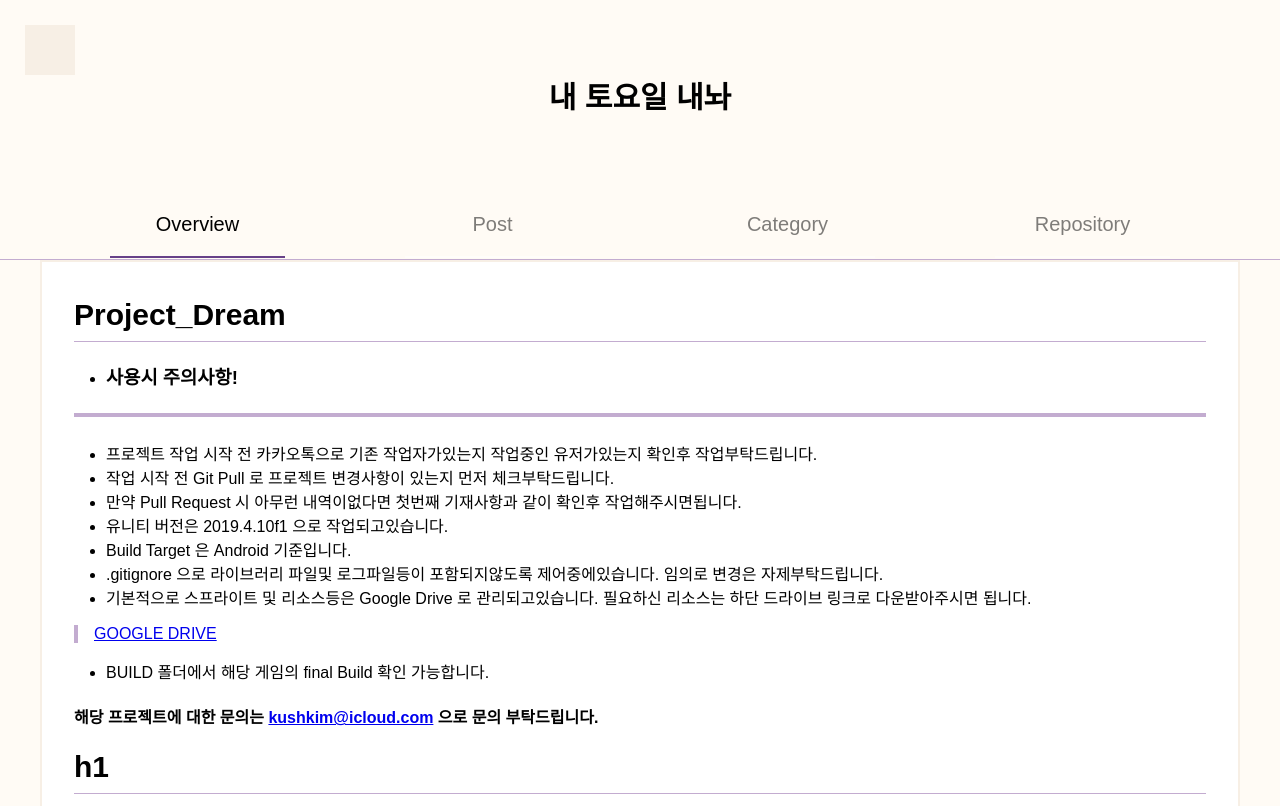
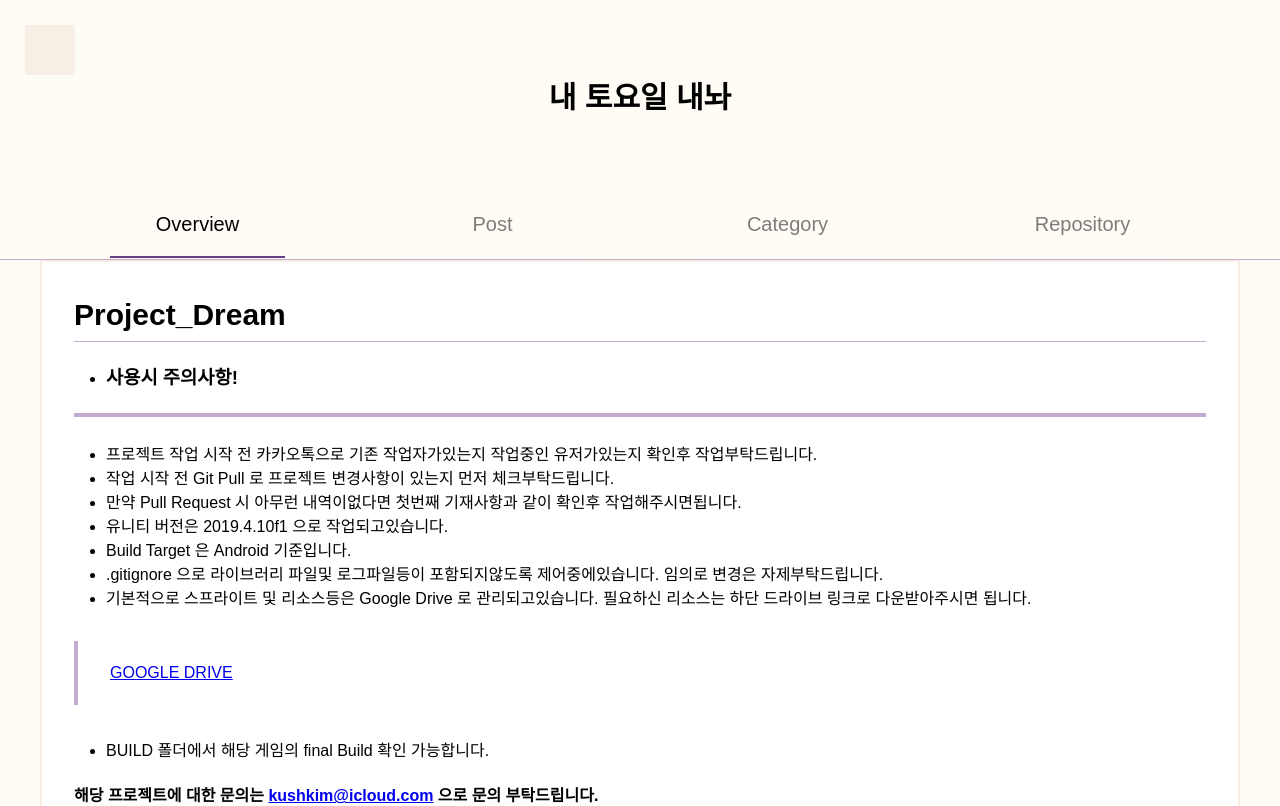
Before and after one commit to Hyangyoun/StudyCode_front, a React (Create React App) app: page /blog in a window 1280 px wide. Shown: the top 806 px of the page. Built offline with nearby package versions, Linux system fonts and the light colour scheme.

Commit message:
Overview 뷰어 완
overview 조건부 렌더링 까지 구현 완

```diff
--- a/src/Blog/OverView.jsx
+++ b/src/Blog/OverView.jsx
@@ -6,8 +6,11 @@ import { Prism as SyntaxHighlighter } from "react-syntax-highlighter";
 import { oneLight } from "react-syntax-highlighter/dist/esm/styles/prism";
 
 function OverView(props) {
+    const {overView} = props
 
     return (
+        <>
+            {   overView != null ?
                 <MarkDownSection>
                     <Markdown
                     rehypePlugins={[remarkGfm]}
@@ -32,58 +35,19 @@ function OverView(props) {
                         }
                     }}
                     >
-                {text}
+                        {overView}
                     </Markdown>
                 </MarkDownSection>
+                :
+                <NoOverview>
+                    <span>등록되어있는 소개글이 없습니다.</span>
+                    <div>소개글 작성하기</div>
+                </NoOverview>
+            }
+        </>
     )
 }
 
-const text = `
-# Project_Dream
-
-* ### 사용시 주의사항!
-___
-
-- 프로젝트 작업 시작 전 카카오톡으로 기존 작업자가있는지 작업중인 유저가있는지 확인후 작업부탁드립니다.
-- 작업 시작 전 Git Pull 로 프로젝트 변경사항이 있는지 먼저 체크부탁드립니다.
-- 만약 Pull Request 시 아무런 내역이없다면 첫번째 기재사항과 같이 확인후 작업해주시면됩니다.
-- 유니티 버전은 2019.4.10f1 으로 작업되고있습니다.
-- Build Target 은 Android 기준입니다.
--  .gitignore 으로 라이브러리 파일및 로그파일등이 포함되지않도록 제어중에있습니다. 임의로 변경은 자제부탁드립니다.
-- 기본적으로 스프라이트 및 리소스등은 Google Drive 로 관리되고있습니다. 필요하신 리소스는 하단 드라이브 링크로 다운받아주시면 됩니다.
-> [GOOGLE DRIVE](https://drive.google.com/drive/folders/1B-5K9Upxt3rQpv7zDax7kTPPVHSNPkYZ?usp=sharing)
-
-* BUILD 폴더에서 해당 게임의 final Build 확인 가능합니다.
-#### **해당 프로젝트에 대한 문의는 kushkim@icloud.com 으로 문의 부탁드립니다.**
-
-# h1
-## h2
-### h3
-#### h4
-##### h5
-###### h6
-
-![이미지](https://img.danawa.com/prod_img/500000/104/574/img/3574104_1.jpg?_v=20230811151418)
-
-> 위키백과?
->> 중대장 드립 검색
->>> "오늘 중대장은 너희에게 실망했다"
-
-\`\`\`python
-py_vector = one_hot_encoding("파이",word2index)
-py_vector.dot(torch_vector)
->>> 0.0
-\`\`\`
-
-\`\`\`java
-int a = 1;
-String b = "";
-\`\`\`
-
-\`asdf\`
-asdfasdf
-asdfasdf
-`
 const MarkDownSection = styled.div`
     width: 1200px; height: auto;
     padding: 16px 32px 32px;
@@ -111,6 +75,8 @@ const MarkDownSection = styled.div`
             margin: 0 0 16px;
         }
 
+        li {}
+
         hr {
             border: 2px solid var(--second);
             margin: 24px 0;
@@ -119,7 +85,14 @@ const MarkDownSection = styled.div`
         blockquote {
             padding: 0 1em;
             border-left: 0.25em solid var(--second);
-            margin: 0 0 16px;
+            padding: 1rem 1rem 1rem 2rem;
+            margin: 2rem 0;
+            :last-child {
+                margin-bottom: 0;
+            }
+            :first-child {
+                margin-top: 0;
+            }
         }
 
         p > code {
@@ -131,6 +104,40 @@ const MarkDownSection = styled.div`
         pre > div {
             border: 1px solid var(--second);
         }
+
+        p {
+            margin-top: 0;
+            line-height: 200%;
+        }
+    }
+`
+
+const NoOverview = styled.div`
+    margin: auto;
+    display: flex;
+    flex-direction: column;
+    align-items: center;
+    justify-content: center;
+    width: 1200px;
+    height: 500px;
+    font-size: 20px;
+    color: var(--primary);
+
+    & > div{
+        width: 150px; height: 40px;
+        margin-top: 40px;
+        display: flex;
+        align-items: center;
+        justify-content: center;
+        border: 1px solid var(--second);
+        border-radius: 5px;
+        font-size: 15px;
+        cursor: pointer;
+
+        &:hover {
+            background-color: var(--second);
+            color: white;
+        }
     }
 `
 
--- a/src/Page/BlogPage.jsx
+++ b/src/Page/BlogPage.jsx
@@ -27,10 +27,57 @@ function BlogPage(props){
                     <BlogSkin2 menuIndex={menuIndex} changeMenuIndex={ChangeMenuIndex} />
                     : null
             }
-            <OverView />
+            <OverView overView={overView}/>
         </>
     )
 }
+
+const overView = `
+# Project_Dream
+
+* ### 사용시 주의사항!
+___
+
+- 프로젝트 작업 시작 전 카카오톡으로 기존 작업자가있는지 작업중인 유저가있는지 확인후 작업부탁드립니다.
+- 작업 시작 전 Git Pull 로 프로젝트 변경사항이 있는지 먼저 체크부탁드립니다.
+- 만약 Pull Request 시 아무런 내역이없다면 첫번째 기재사항과 같이 확인후 작업해주시면됩니다.
+- 유니티 버전은 2019.4.10f1 으로 작업되고있습니다.
+- Build Target 은 Android 기준입니다.
+-  .gitignore 으로 라이브러리 파일및 로그파일등이 포함되지않도록 제어중에있습니다. 임의로 변경은 자제부탁드립니다.
+- 기본적으로 스프라이트 및 리소스등은 Google Drive 로 관리되고있습니다. 필요하신 리소스는 하단 드라이브 링크로 다운받아주시면 됩니다.
+> [GOOGLE DRIVE](https://drive.google.com/drive/folders/1B-5K9Upxt3rQpv7zDax7kTPPVHSNPkYZ?usp=sharing)
+
+* BUILD 폴더에서 해당 게임의 final Build 확인 가능합니다.
+#### **해당 프로젝트에 대한 문의는 kushkim@icloud.com 으로 문의 부탁드립니다.**
+
+# h1
+## h2
+### h3
+#### h4
+##### h5
+###### h6
+
+![이미지](https://img.danawa.com/prod_img/500000/104/574/img/3574104_1.jpg?_v=20230811151418)
+
+> 위키백과?
+>> 중대장 드립 검색
+>>> "오늘 중대장은 너희에게 실망했다"
+
+\`\`\`python
+py_vector = one_hot_encoding("파이",word2index)
+py_vector.dot(torch_vector)
+>>> 0.0
+\`\`\`
+
+\`\`\`java
+int a = 1;
+String b = "";
+\`\`\`
+
+\`asdf\`
+asdfasdf
+asdfasdf
+`
 const BlogSection = styled.div`
     display: flex;
     flex-direction: row;
```
Lines whose indentation alone changed are shown as unchanged.
